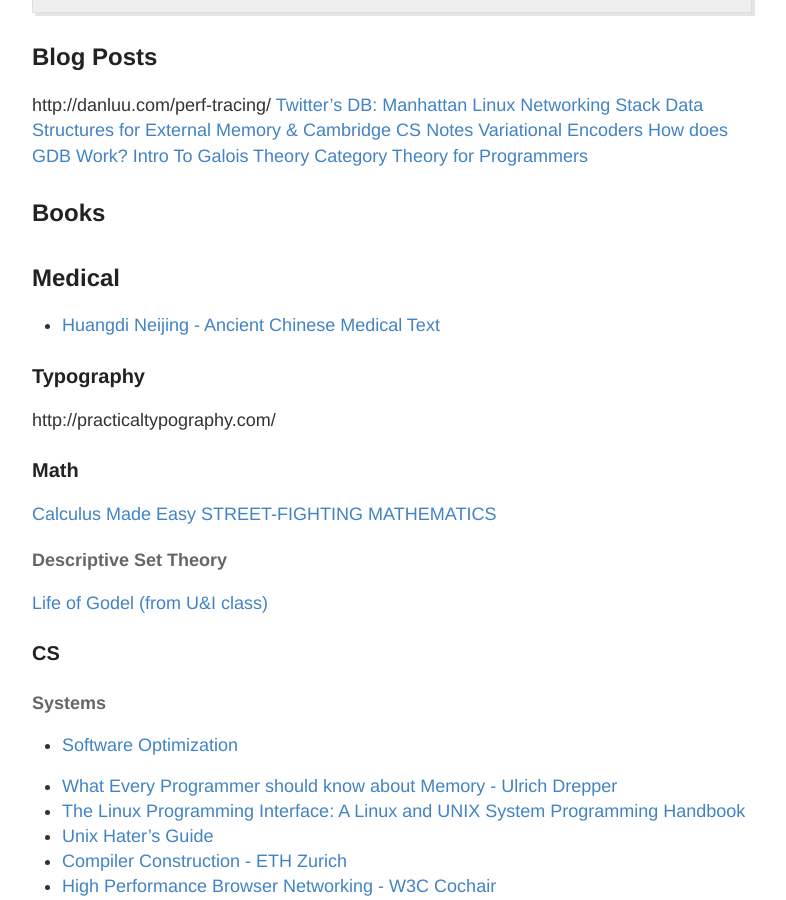
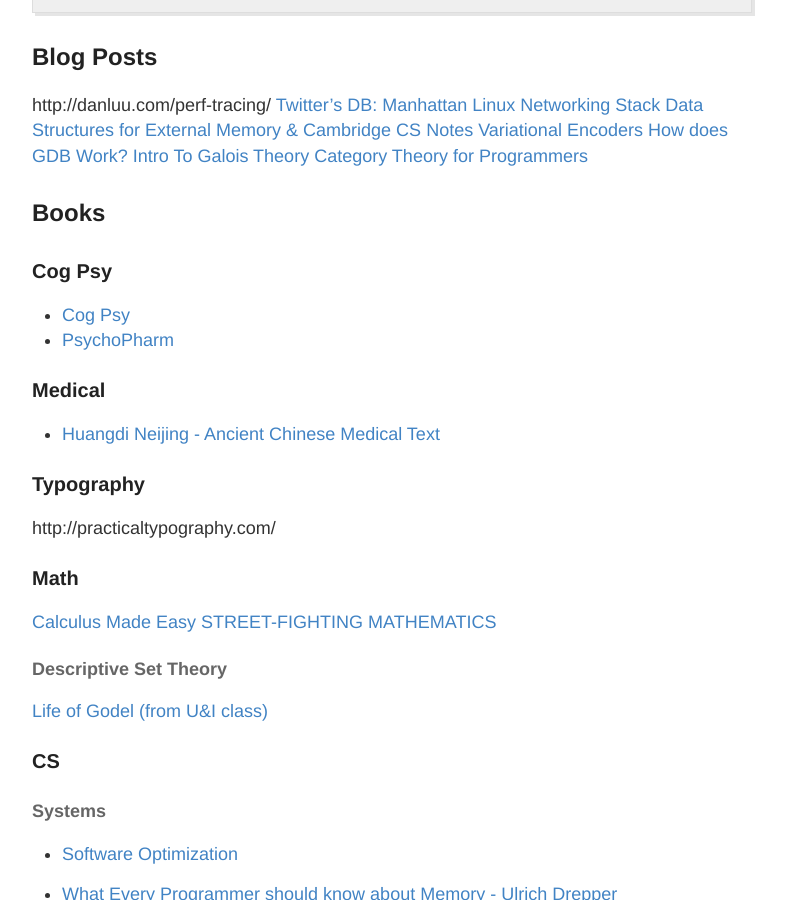
Before and after one commit to RONNCC/ronncc.github, a Jekyll site: the page built from _posts/2015-12-25-ReadingList.md, in a window 1280 px wide and 900 px high, scrolled down 1424 px. Shown: the whole window, without its empty margins (248-1034 px from the left). Built offline with Jekyll 4.4.1, drawn with Linux system fonts in a browser that asks for light colours; comment, search, counter and statistics services are not loaded.

Commit message:
Updated 2015-12-25-ReadingList.md

```diff
--- a/_posts/2015-12-25-ReadingList.md
+++ b/_posts/2015-12-25-ReadingList.md
@@ -75,7 +75,12 @@
 
 ## Books
 
-## Medical
+### Cog Psy
+- [Cog Psy](https://www.amazon.com/Cognitive-Psychology-Brain-Edward-Smith/dp/0131825089)
+- [PsychoPharm](https://www.amazon.com/Psychpharmacology-Drugs-Brain-Behavior-Second/dp/087893510X)
+
+
+### Medical
 
 - [Huangdi Neijing - Ancient Chinese Medical Text](http://www.biblio.nhat-nam.ru/Huang_Di_Nei_Jing_Su_Wen-Unschuld-Tessenow-1-2.pdf)
 
```
